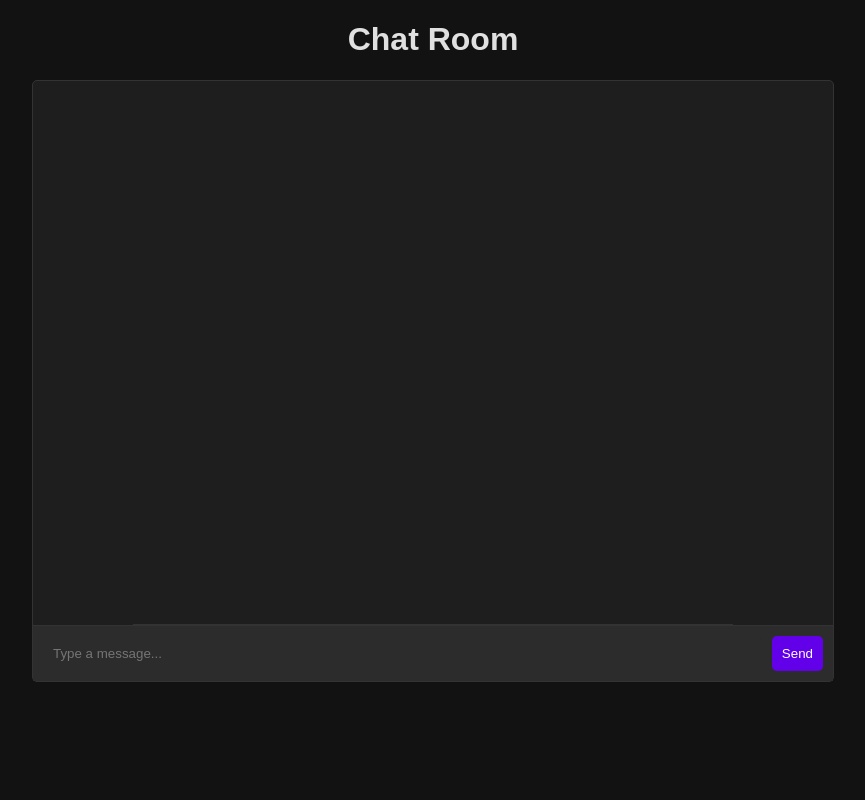
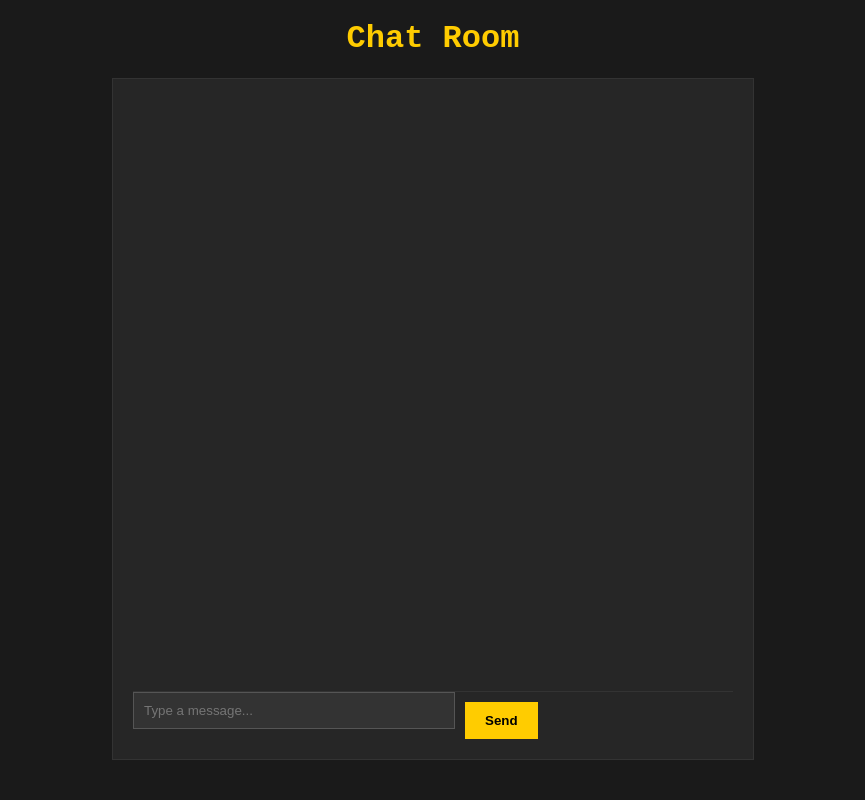
Before and after one commit to igorgoms/Projeto, a Flask app: page /chat in a window 1280 px wide. Shown: the whole page, without its empty margins (207-1072 px from the left). Run offline with Flask 3, Linux system fonts and the light colour scheme; some libraries are stand-ins or nearby versions.

Commit message:
atuaização

```diff
--- a/static/css/style.css
+++ b/static/css/style.css
@@ -1,98 +1,95 @@
+/* Definir corpo da página com fonte monoespaçada e fundo escuro */
 body {
-    font-family: Arial, sans-serif;
-    background-color: #121212;
-    color: #e0e0e0;
+    font-family: 'Courier New', Courier, monospace;
+    background-color: #1a1a1a;
+    color: #cccccc;
     margin: 0;
     padding: 0;
 }
 
+/* Cabeçalhos */
 h1 {
+    color: #ffcc00;
     text-align: center;
+    margin-top: 20px;
 }
 
+/* Links estilo IRC */
+a {
+    color: #6699ff;
+    text-decoration: none;
+    margin: 10px;
+}
+
+a:hover {
+    text-decoration: underline;
+}
+
+/* Formulários e campos de input */
+form {
+    display: flex;
+    flex-direction: column;
+    align-items: center;
+    margin-top: 20px;
+}
+
+input[type="text"], input[type="password"], input[type="color"] {
+    background-color: #333333;
+    border: 1px solid #555555;
+    color: #ffffff;
+    padding: 10px;
+    margin-bottom: 10px;
+    width: 80%;
+    max-width: 300px;
+}
+
+button {
+    background-color: #ffcc00;
+    border: none;
+    color: #000000;
+    padding: 10px 20px;
+    cursor: pointer;
+    margin-top: 10px;
+    font-weight: bold;
+}
+
+button:hover {
+    background-color: #e6b800;
+}
+
+/* Estilo do contêiner de chat */
 #chat-container {
     display: flex;
     flex-direction: column;
-    height: calc(80vh - 40px); /* Subtrai a altura do título */
-    max-width: 800px;
-    margin: 0 auto;
-    border: 1px solid #333;
-    border-radius: 5px;
-    background-color: #1e1e1e;
-    position: relative;
+    justify-content: space-between;
+    height: 80vh;
+    margin: 20px auto;
+    padding: 20px;
+    background-color: #262626;
+    border: 1px solid #333333;
+    width: 80%;
+    max-width: 600px;
 }
 
 #messages {
-    flex: 1;
+    flex-grow: 1;
     overflow-y: auto;
-    padding: 10px;
-    border-bottom: 1px solid #333;
+    border-bottom: 1px solid #333333;
+    padding-bottom: 10px;
 }
 
 #message-box {
     display: flex;
-    padding: 10px;
-    border-top: 1px solid #333;
-    background-color: #2c2c2c;
 }
 
-input {
-    flex: 1;
+#message {
+    flex-grow: 1;
     padding: 10px;
-    border: none;
-    border-radius: 5px;
-    background-color: #2c2c2c;
-    color: #e0e0e0;
+    background-color: #333333;
+    border: 1px solid #555555;
+    color: #ffffff;
 }
 
-button {
+#message-box button {
     margin-left: 10px;
-    padding: 10px;
-    border: none;
-    border-radius: 5px;
-    background-color: #6200ea;
-    color: white;
-    cursor: pointer;
 }
-
-button:hover {
-    background-color: #3700b3;
-}
-
-/* Adicionando estilo aos links */
-a {
-    color: #bb86fc; /* Cor padrão dos links */
-    text-decoration: none; /* Remove o sublinhado padrão dos links */
-    font-weight: bold; /* Deixa o texto dos links em negrito */
-    display: block; /* Faz com que o link ocupe a largura disponível */
-    margin: 10px 0; /* Espaço entre os links */
-    padding: 10px 20px; /* Espaço interno nos links */
-    border-radius: 5px; /* Borda arredondada para os links */
-    background-color: #1e1e1e; /* Cor de fundo dos links */
-}
-
-/* Estilo ao passar o mouse sobre os links */
-a:hover {
-    color: #3700b3; /* Cor dos links ao passar o mouse */
-    background-color: #2c2c2c; /* Cor de fundo dos links ao passar o mouse */
-    text-decoration: underline; /* Sublinhado ao passar o mouse */
-}
-
-a:visited {
-    color: #6d28d9; /* Cor dos links visitados */
-}
-
-a:active {
-    color: #3700b3; /* Cor dos links quando clicados */
-}
-
-/* Estilo para o container de mensagens */
-#messages {
-    width: 100%;
-    max-width: 600px; /* Ajuste conforme necessário */
-    margin: 0 auto;
-    padding: 10px;
-    box-sizing: border-box;
-    overflow-wrap: break-word; /* Quebra automática de palavras longas */
-    word-wrap: break-word; /* Para navegadores mais antigos */
-}
```
Also changed, not shown: static/css/style.txt (added, +98 -0 lines).
